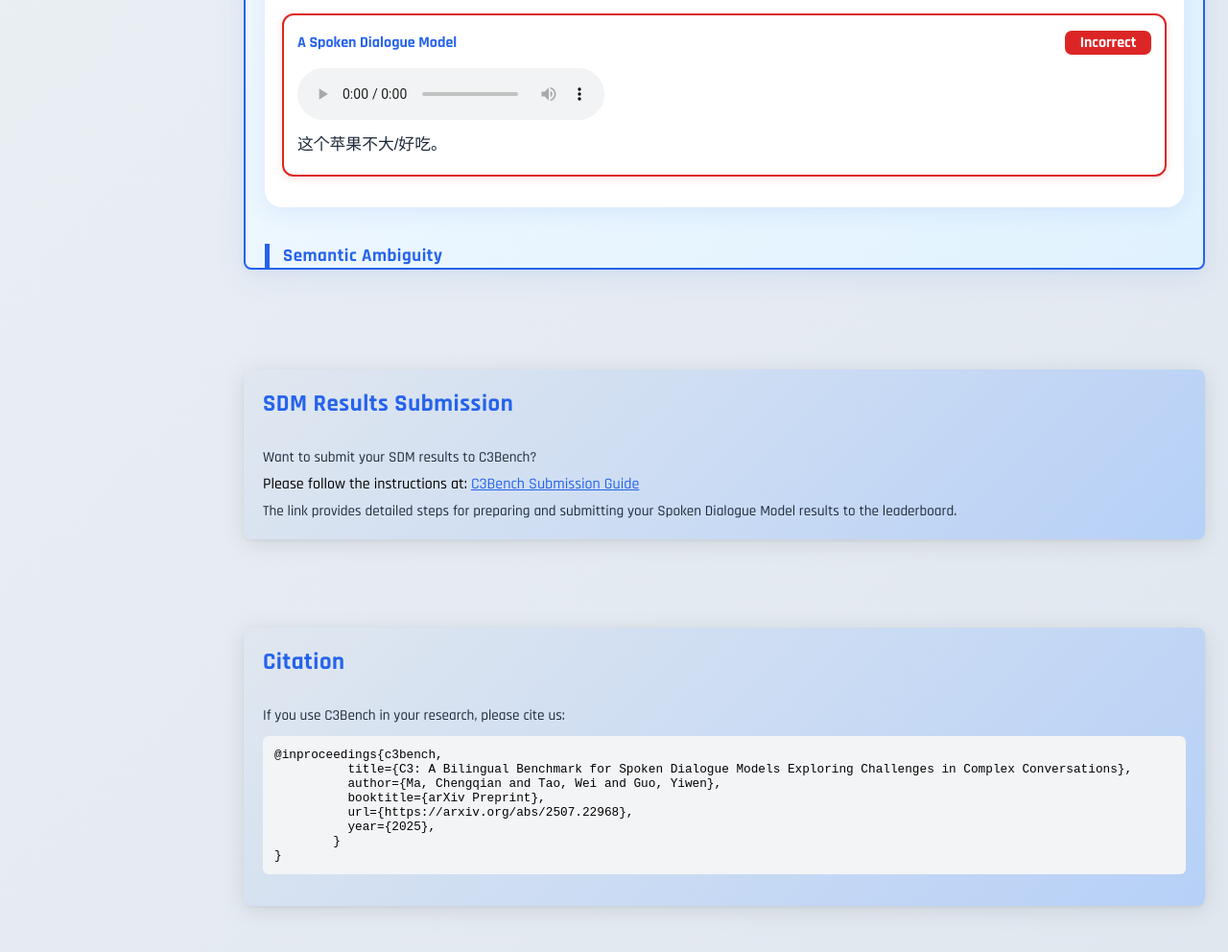
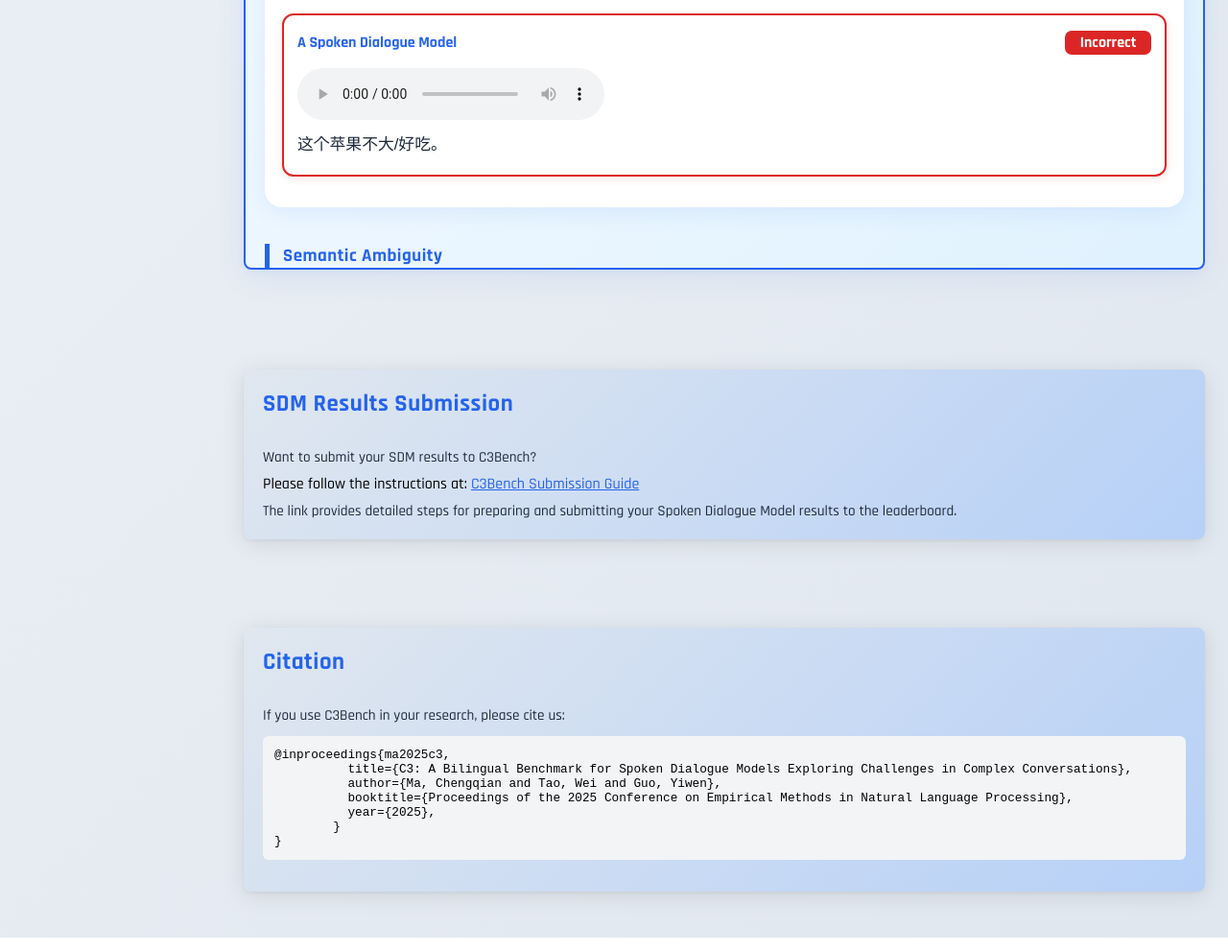
Before and after one commit to step-out/C3-web, a plain HTML site: page index.html in a window 1280 px wide. Shown: the part 3453-4445 px from the top of the page at 96% size. Drawn offline with Linux system fonts and the light colour scheme.

Commit message:
change citation information

```diff
--- a/index.html
+++ b/index.html
@@ -1352,11 +1352,10 @@ What does the word "she" refer to: Joan or Susan?</div>
       <div class="card" style="margin-top:20px;">
         <div class="card-title">Citation</div>
         <div class="card-label" style="margin-bottom:8px;">If you use C3Bench in your research, please cite us:</div>
-        <pre style="background:#f3f4f6;padding:12px;border-radius:6px;font-size:0.98em;overflow-x:auto;">@inproceedings{c3bench,
+        <pre style="background:#f3f4f6;padding:12px;border-radius:6px;font-size:0.98em;overflow-x:auto;">@inproceedings{ma2025c3,
           title={C3: A Bilingual Benchmark for Spoken Dialogue Models Exploring Challenges in Complex Conversations},
           author={Ma, Chengqian and Tao, Wei and Guo, Yiwen},
-          booktitle={arXiv Preprint},
-          url={https://arxiv.org/abs/2507.22968},
+          booktitle={Proceedings of the 2025 Conference on Empirical Methods in Natural Language Processing},
           year={2025},
         }
 }</pre>
```
